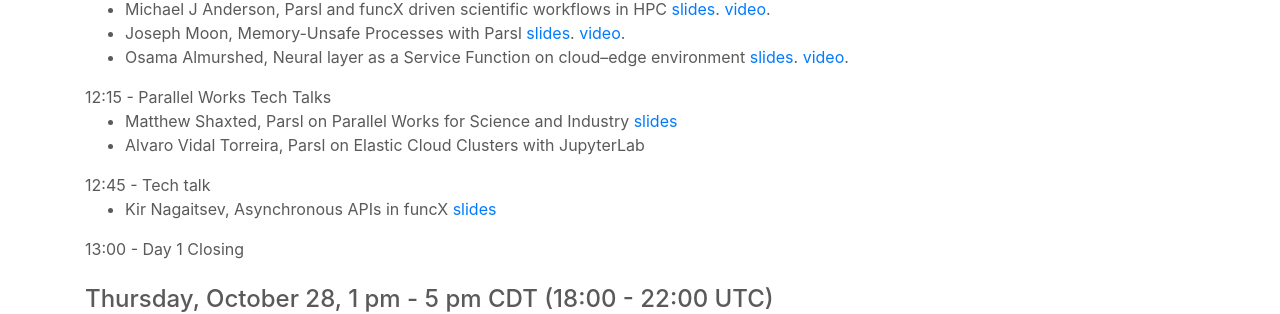
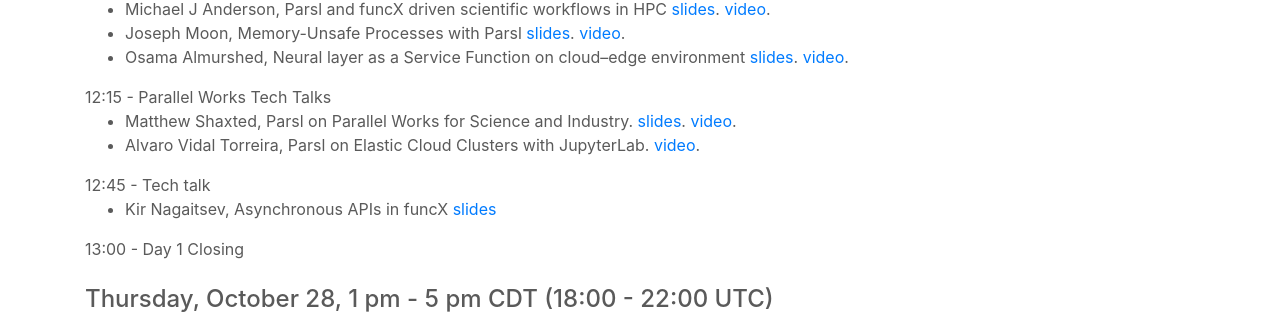
Before and after one commit to Parsl/parsl.github.io, a Jekyll site: the page built from parslfest2021.html, in a window 1280 px wide and 900 px high, scrolled down 960 px. Shown: the part 149-463 px from the top of the window. Built offline with Jekyll 4.4.1, drawn with Linux system fonts in a browser that asks for light colours.

Commit message:
Add more video links for parslfest 2021

```diff
--- a/parslfest2021.html
+++ b/parslfest2021.html
@@ -64,8 +64,8 @@
 
       12:15 - Parallel Works Tech Talks
 	    <ul>
-				<li>Matthew Shaxted, Parsl on Parallel Works for Science and Industry <a href='parslfest2021-files/shaxted-pw.pdf'>slides</a></li>
-				<li>Alvaro Vidal Torreira, Parsl on Elastic Cloud Clusters with JupyterLab</li>
+				<li>Matthew Shaxted, Parsl on Parallel Works for Science and Industry. <a href='parslfest2021-files/shaxted-pw.pdf'>slides</a>. <a href="https://youtu.be/pvMUBC6LYYU">video</a>.</li>
+				<li>Alvaro Vidal Torreira, Parsl on Elastic Cloud Clusters with JupyterLab. <a href="https://youtu.be/WlwqK3R2kq8">video</a>.</li>
 	    </ul>
 
       12:45 - Tech talk
```
